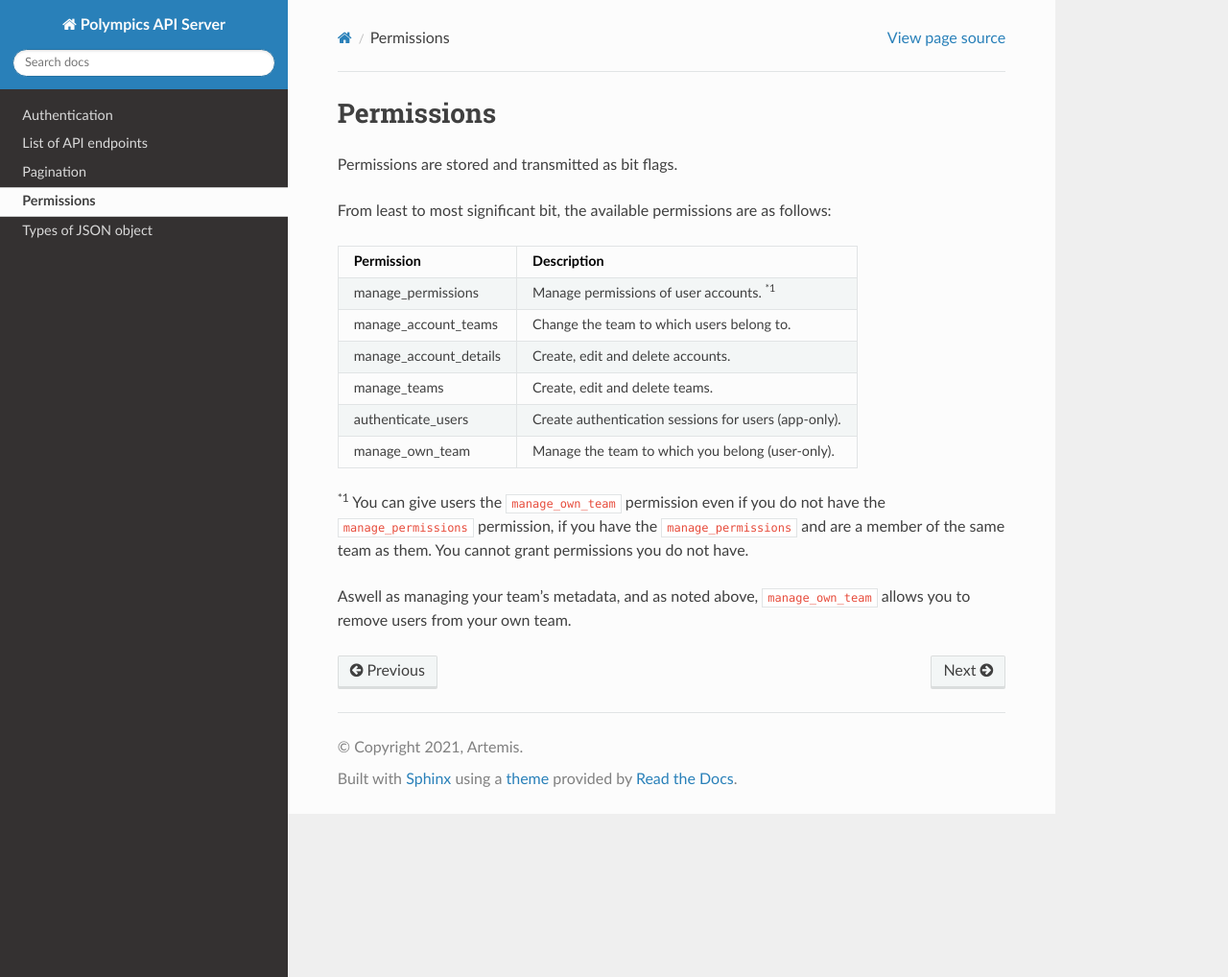
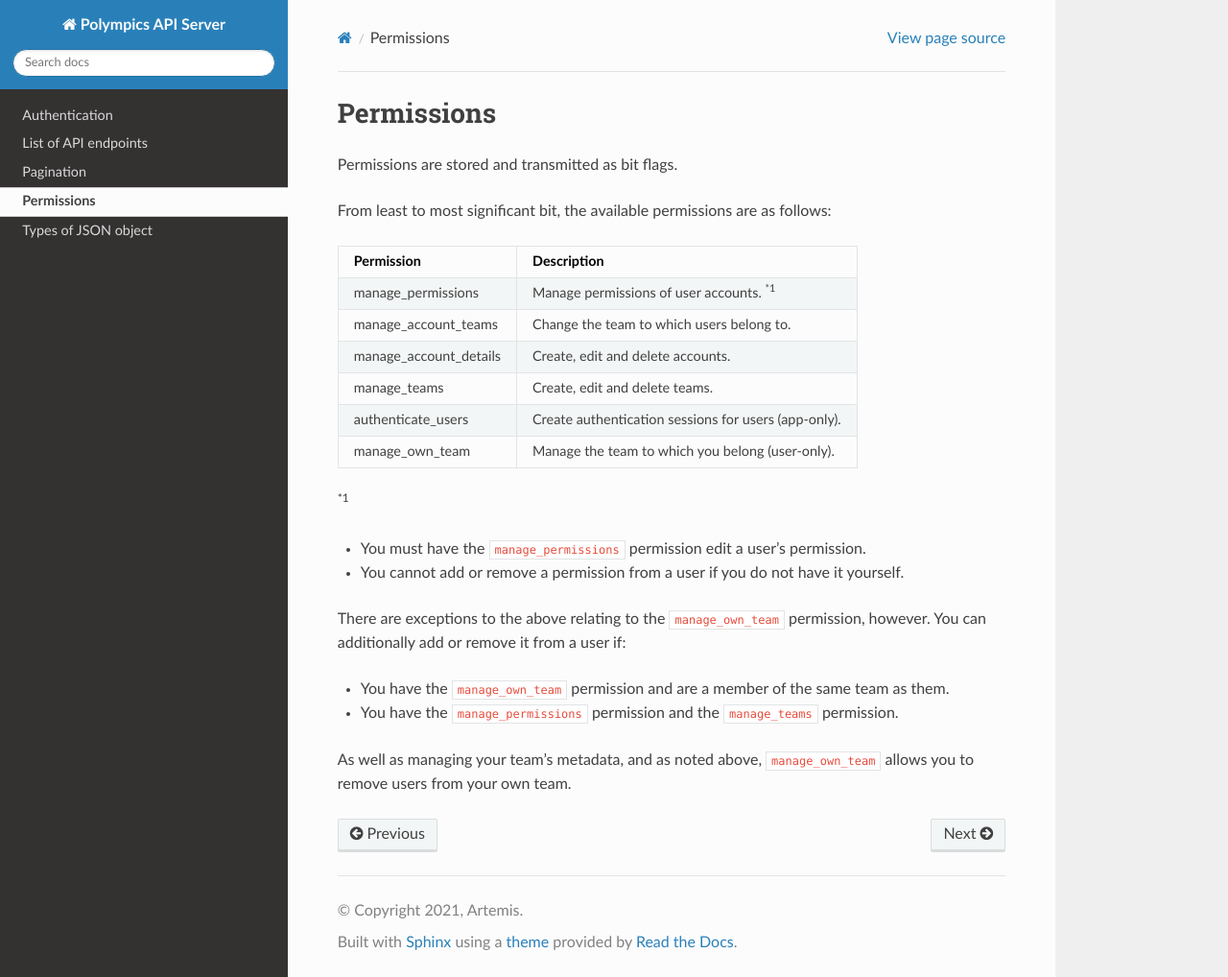
Before and after one commit to polympics/server, a Sphinx documentation site: the page built from docs/source/permissions.rst, in a window 1280 px wide and 1018 px high. Shown: the whole window at 96% size. Built offline with Sphinx 7.4.7 and the Read the Docs theme 2.0.0, drawn with Linux system fonts in a browser that asks for light colours.

Commit message:
Allow granting manage_own_team if you have manage_teams and manage_permissions.

```diff
--- a/docs/source/conf.py
+++ b/docs/source/conf.py
@@ -13,7 +13,7 @@ sys.path.insert(0, os.path.abspath('../..'))
 project = 'Polympics API Server'
 copyright = '2021, Artemis'
 author = 'Artemis'
-release = '0.3.1'
+release = '0.3.2'
 
 extensions = [
     'sphinx.ext.autodoc',
--- a/docs/source/permissions.rst
+++ b/docs/source/permissions.rst
@@ -17,6 +17,14 @@ authenticate_users     Create authentication sessions for users (app-only).
 manage_own_team        Manage the team to which you belong (user-only).
 ====================== =======================================================
 
-:superscript:`\*1` You can give users the ``manage_own_team`` permission even if you do not have the ``manage_permissions`` permission, if you have the ``manage_permissions`` and are a member of the same team as them. You cannot grant permissions you do not have.
+:superscript:`\*1`
 
-Aswell as managing your team's metadata, and as noted above, ``manage_own_team`` allows you to remove users from your own team.
+- You must have the ``manage_permissions`` permission edit a user's permission.
+- You cannot add or remove a permission from a user if you do not have it yourself.
+
+There are exceptions to the above relating to the ``manage_own_team`` permission, however. You can additionally add or remove it from a user if:
+
+- You have the ``manage_own_team`` permission and are a member of the same team as them.
+- You have the ``manage_permissions`` permission and the ``manage_teams`` permission.
+
+As well as managing your team's metadata, and as noted above, ``manage_own_team`` allows you to remove users from your own team.
```
Also changed, not shown: 1 other file.
